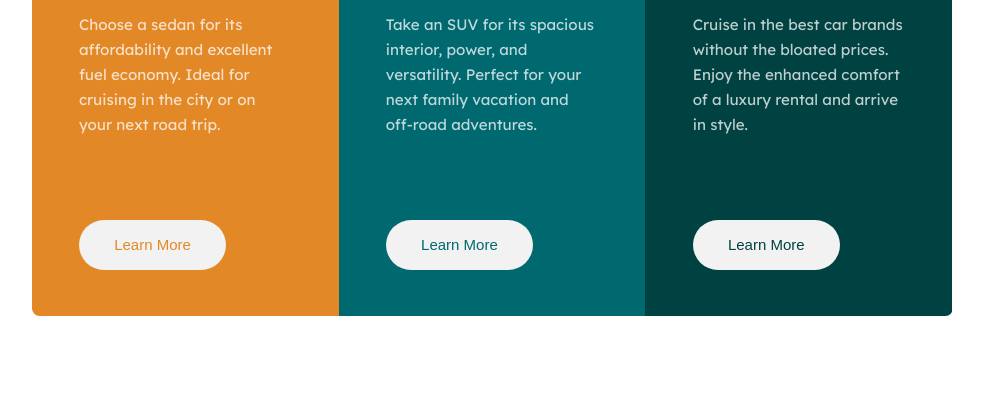
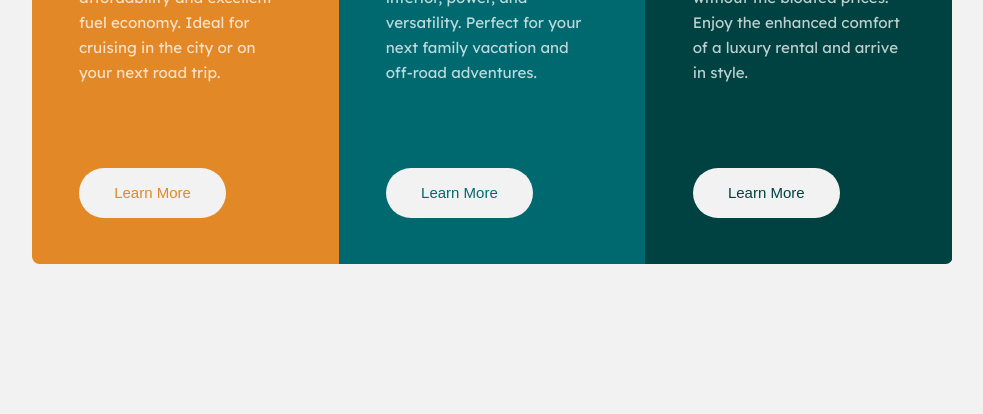
Before and after one commit to eliamrr/3-Column-Preview-Card-Componen--Frontend-Mentor, a plain HTML site: page index.html in a window 1280 px wide. Shown: the part 386-800 px from the top of the page, without its empty margins (148-1131 px from the left). Drawn offline with Linux system fonts and the light colour scheme; a web font is replaced by a local one.

Commit message:
Modificacion del styles

```diff
--- a/styles.css
+++ b/styles.css
@@ -15,12 +15,15 @@
         height: 100vh;
         display: flex;
         justify-content: center;
+        align-items: center;
+        background-color: var(--Gray_100_background_headings_buttons);
         /* ELIMINAR */
         /* background-image: url(./design/desktop-design.jpg);
         background-position: center;
-        background-repeat: no-repeat; */
+        background-position: 20em;
+        background-repeat: no-repeat;  */
         main{
-            margin-top: 13.5em;
+            /* margin-top: 13.5em; */
             width: 61.4em;
             height: 33.3em;
             display: flex;
```
Also changed, not shown: images/Screenshot 2025-09-10 at 04-04-51 Frontend Mentor 3-column preview card component.png (added), 1 other file.
